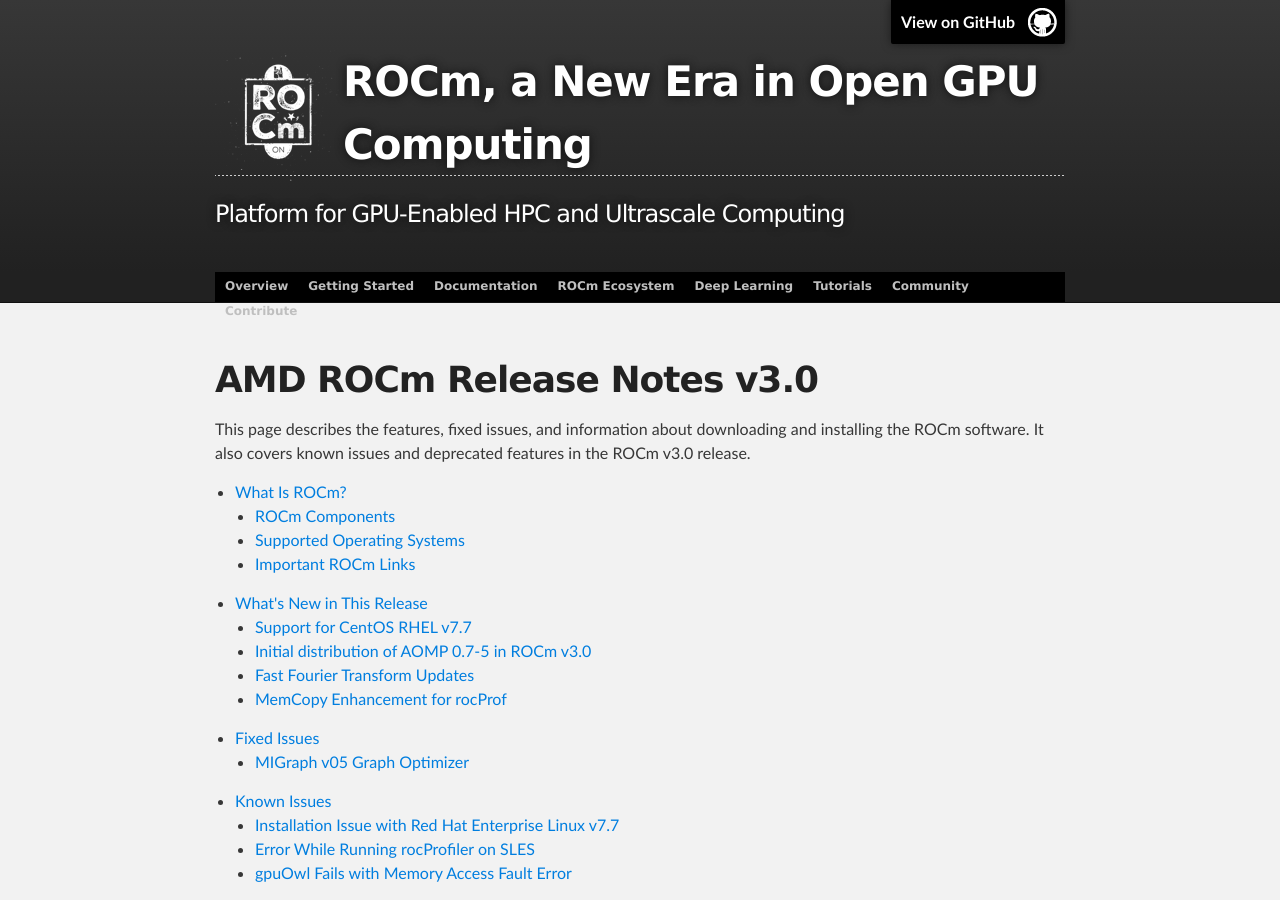
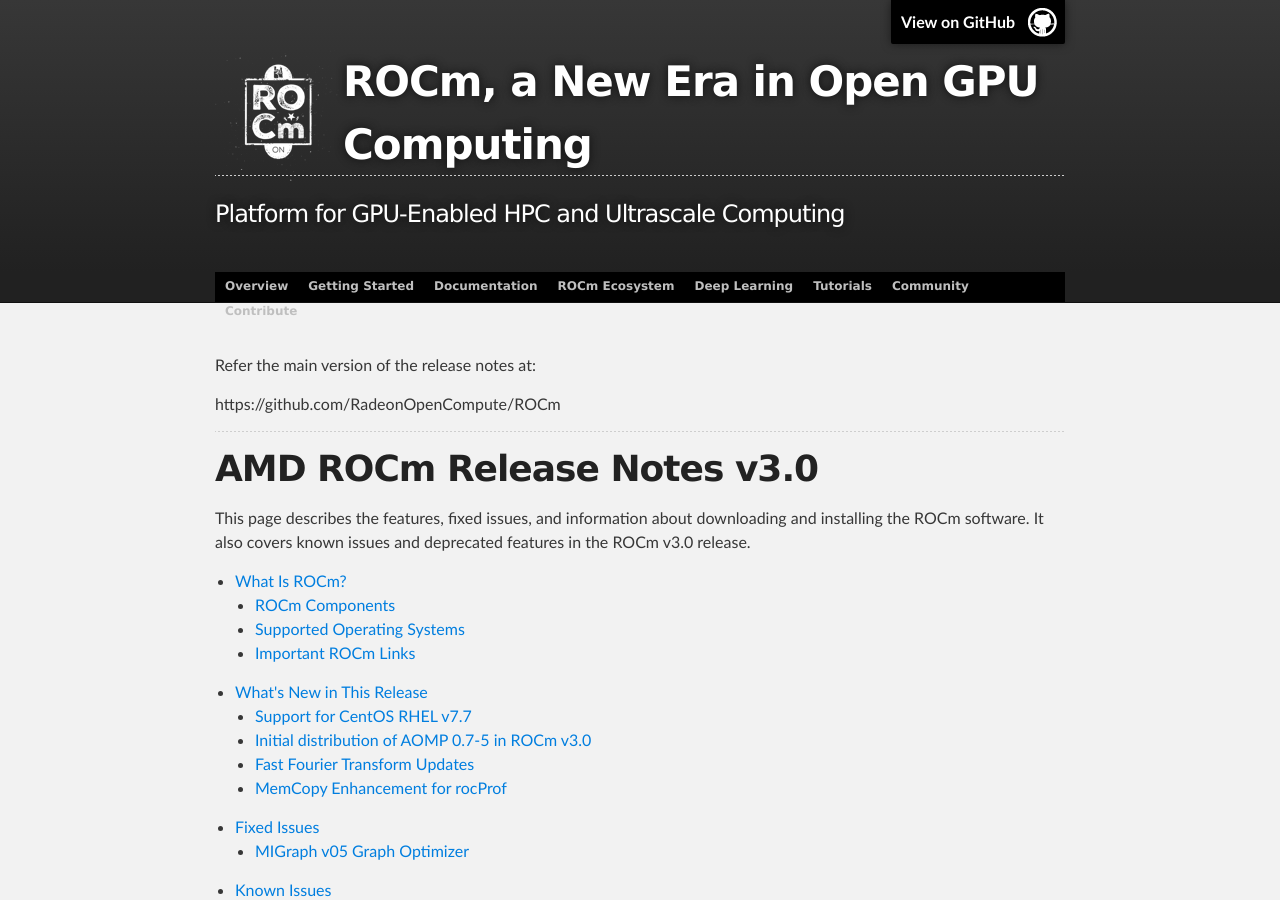
Before and after one commit to ROCm/ROCm.github.io, a Jekyll site: the page built from ROCmInstall.md, in a window 1280 px wide and 900 px high. Built offline with Jekyll 4.4.1, drawn with Linux system fonts in a browser that asks for light colours; our own code applies the rules of GitHub Pages for plain Markdown files.

Commit message:
Update ROCmInstall.md

```diff
--- a/ROCmInstall.md
+++ b/ROCmInstall.md
@@ -1,3 +1,8 @@
+Refer the main version of the release notes at:
+
+https://github.com/RadeonOpenCompute/ROCm
+
+**********************************************************
 # AMD ROCm Release Notes v3.0
 This page describes the features, fixed issues, and information about downloading and installing the ROCm software.
 It also covers known issues and deprecated features in the ROCm v3.0 release.
```
